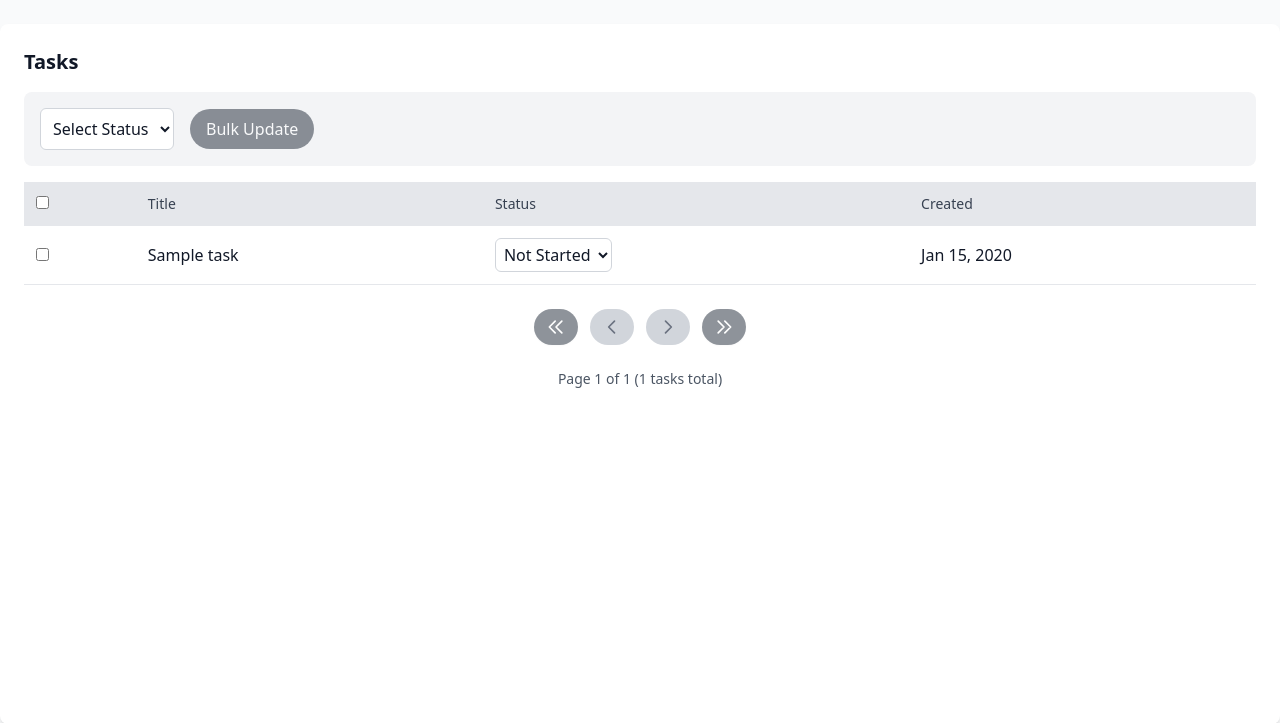
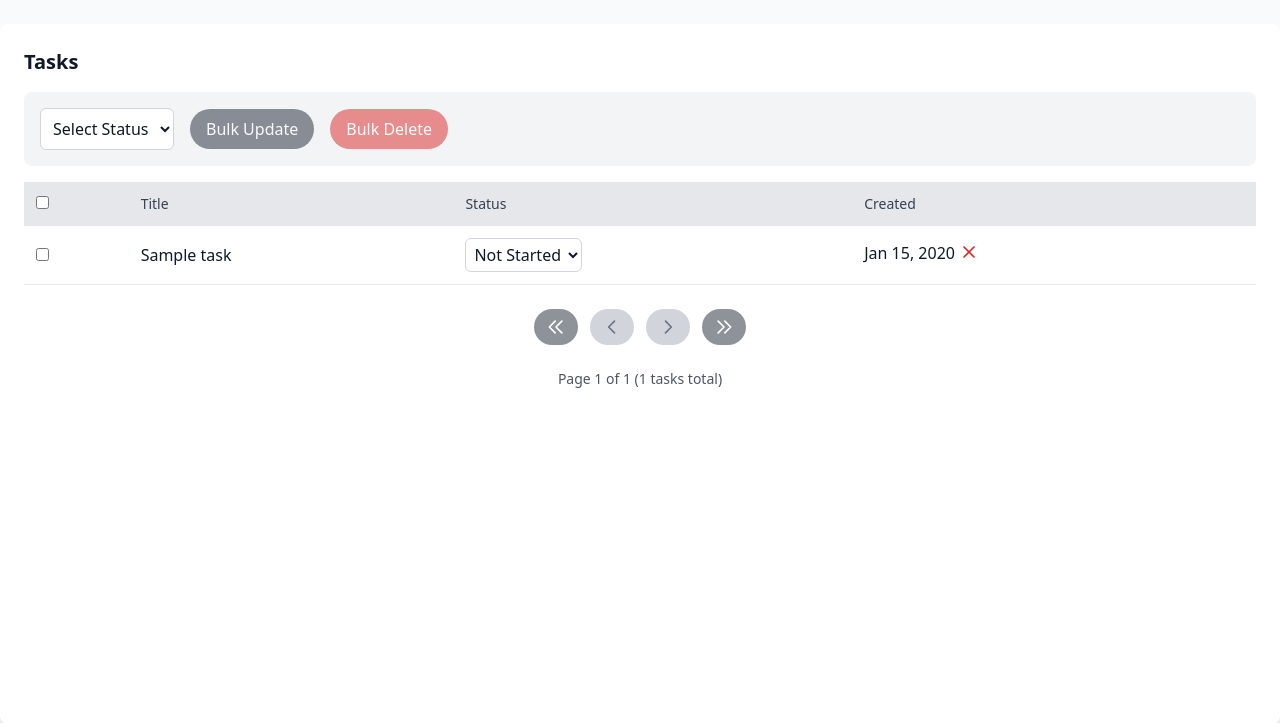
Before and after one commit to Direwen/Task-Management-System, a Django app: page /tasks/ in a window 1280 px wide. Shown: the top 723 px of the page. Run offline with Django 5.2, Linux system fonts and the light colour scheme; tables that the repository leaves empty hold one stand-in row (values such as "Sample post"); some libraries are stand-ins or nearby versions.

Commit message:
Added individual delete and bulk delete features

```diff
--- a/backend/tasks/templates/index.html
+++ b/backend/tasks/templates/index.html
@@ -17,7 +17,7 @@
                     <select
                         name="bulk_status"
                         class="border border-gray-300 rounded-md p-2 bg-white text-gray-900 focus:outline-none focus:ring-2 focus:ring-gray-500 dark:bg-gray-700 dark:border-gray-600 dark:text-gray-100 dark:focus:ring-gray-400"
-                        onchange="toggleBulkUpdateButton()"
+                        onchange="toggleBulkButtons()"  <!-- Fix function name -->
                     >
                         <option value="" disabled selected>Select Status</option>
                         {% for value, label in status %}
@@ -31,6 +31,19 @@
                         disabled
                     >
                         Bulk Update
+                    </button>
+                    <!-- Bulk Delete Button -->
+                    <button
+                        type="submit"
+                        formaction="{% url 'bulk_delete_tasks' %}"
+                        hx-post="{% url 'bulk_delete_tasks' %}"
+                        hx-target="#task-table-body"
+                        hx-swap="innerHTML"
+                        id="bulk-delete-btn"
+                        class="px-4 py-2 bg-red-600 text-white rounded-full hover:bg-red-700 transition-colors dark:bg-red-500 dark:hover:bg-red-400 disabled:opacity-50 disabled:cursor-not-allowed"
+                        disabled
+                    >
+                        Bulk Delete
                     </button>
                 </div>
 
@@ -101,19 +114,21 @@
         </div>
     </div>
 
-    <!-- JavaScript for Bulk Update -->
+    <!-- JavaScript for Bulk Actions -->
     <script>
         function toggleSelectAll(selectAllCheckbox) {
             const checkboxes = document.querySelectorAll('.task-checkbox');
             checkboxes.forEach(checkbox => checkbox.checked = selectAllCheckbox.checked);
-            toggleBulkUpdateButton();
+            toggleBulkButtons();
         }
 
-        function toggleBulkUpdateButton() {
+        function toggleBulkButtons() {
             const checkboxes = document.querySelectorAll('.task-checkbox:checked');
             const bulkStatus = document.querySelector('select[name="bulk_status"]').value;
             const bulkUpdateBtn = document.getElementById('bulk-update-btn');
+            const bulkDeleteBtn = document.getElementById('bulk-delete-btn');
             bulkUpdateBtn.disabled = (checkboxes.length === 0 || !bulkStatus);
+            bulkDeleteBtn.disabled = (checkboxes.length === 0);
         }
     </script>
 {% endblock %}
--- a/backend/tasks/templates/partials/row.html
+++ b/backend/tasks/templates/partials/row.html
@@ -1,6 +1,6 @@
 <tr class="border-b dark:border-gray-600">
     <td class="p-3">
-        <input type="checkbox" name="task_ids" value="{{ task.id }}" class="task-checkbox dark:bg-gray-700 dark:border-gray-600" onchange="toggleBulkUpdateButton()">
+        <input type="checkbox" name="task_ids" value="{{ task.id }}" class="task-checkbox dark:bg-gray-700 dark:border-gray-600" onchange="toggleBulkButtons()">  <!-- Fix function name -->
     </td>
     <td class="p-3 text-gray-900 dark:text-gray-100">{{ task.title }}</td>
     <td class="p-3">
@@ -20,5 +20,22 @@
             </select>
         </form>
     </td>
-    <td class="p-3 text-gray-900 dark:text-gray-100">{{ task.created_at|date:"M d, Y" }}</td>
+    <td class="p-3 text-gray-900 dark:text-gray-100 flex items-center space-x-2">
+        {{ task.created_at|date:"M d, Y" }}
+        <form method="post" action="{% url 'delete_task' task.id %}">
+            {% csrf_token %}
+            <button
+                type="submit"
+                hx-post="{% url 'delete_task' task.id %}"
+                hx-target="#task-table-body"
+                hx-swap="innerHTML"
+                class="p-1 text-red-600 hover:text-red-800 dark:text-red-400 dark:hover:text-red-300"
+                title="Delete Task"
+            >
+                <svg class="w-5 h-5" fill="none" stroke="currentColor" viewBox="0 0 24 24" xmlns="http://www.w3.org/2000/svg">
+                    <path stroke-linecap="round" stroke-linejoin="round" stroke-width="2" d="M6 18L18 6M6 6l12 12"></path>
+                </svg>
+            </button>
+        </form>
+    </td>
 </tr>
--- a/backend/tasks/urls.py
+++ b/backend/tasks/urls.py
@@ -4,5 +4,7 @@ from . import views
 urlpatterns = [
     path("", views.tasks_dashboard, name="task_list"),
     path("update/<int:pk>", views.update_task, name="update_task"),
+    path("delete/<int:pk>", views.delete_task, name="delete_task"),
     path("bulk-update/", views.bulk_update_tasks, name="bulk_update_tasks"),
+    path("bulk-delete/", views.bulk_delete_tasks, name="bulk_delete_tasks"),
 ]
--- a/backend/tasks/views.py
+++ b/backend/tasks/views.py
@@ -5,63 +5,67 @@ from django.http import HttpResponse
 from .forms import TaskForm
 from .models import Task
 
+def get_paginated_tasks(request, tasks=None):
+    """Helper function to paginate tasks and build context."""
+    # Use provided tasks or fetch all if None
+    tasks = tasks if tasks is not None else Task.objects.all()
+    paginated = Paginator(tasks, 5)
+    page = paginated.get_page(request.GET.get("page", 1))
+    return {
+        "tasks": page,
+        "status": Task.STATUS_CHOICES
+    }
+
 def tasks_dashboard(request):
-    tasks = Task.objects.all()
-    paginated = Paginator(tasks, 5)
-    page_number = request.GET.get("page", 1)
-    page = paginated.get_page(page_number)
-    context = {
-        "tasks" : page,
-        "status" : Task.STATUS_CHOICES
-    }
+    context = get_paginated_tasks(request)
     return render(request, "index.html", context)
-
 
 def update_task(request, pk):
     task = get_object_or_404(Task, pk=pk)
-
     if request.method == "POST":
         new_status = request.POST.get("status")
         task.status = new_status
         task.save()
         return render(request, "partials/row.html", {"task": task, "status": Task.STATUS_CHOICES})
 
+def delete_task(request, pk):
+    task = get_object_or_404(Task, pk=pk)
+    if request.method == "POST":
+        task.delete()
+        context = get_paginated_tasks(request)
+        return render(request, "partials/table.html", context)
+
 def bulk_update_tasks(request):
     if request.method != "POST":
         return HttpResponse("Invalid request: Must be POST", status=400)
 
-    # Collect records ids in a list
     task_ids = request.POST.getlist("task_ids")
-    # get the new status value
     new_status = request.POST.get("bulk_status")
-
-    # Terminate if there are no selected ids or no status provided
     if not task_ids or not new_status:
         return HttpResponse("Invalid request: No task IDs or status provided", status=400)
 
-    # Fetch all selected tasks
     all_tasks = Task.objects.filter(pk__in=task_ids)
-
-    # Filter out tasks with "DONE" status if the new status is "DONE"
     if new_status is Task.DONE_STATUS:
         valid_tasks = all_tasks.exclude(status=Task.DONE_STATUS)
     else:
         valid_tasks = all_tasks
 
-    # If the new status is "DONE", exclude tasks with "Not Started" status
     if new_status == Task.DONE_STATUS:
         valid_tasks = valid_tasks.exclude(status=Task.NOT_STARTED_STATUS)
 
-    # Batch update the status of all valid tasks
     valid_tasks.update(status=new_status)
+    # Pass all_tasks if less than 5, otherwise fetch all
+    context = get_paginated_tasks(request, all_tasks if len(all_tasks) == 5 else None)
+    return render(request, "partials/table.html", context)
 
-    if (len(all_tasks) != 5):
-        all_tasks = Task.objects.all()
-    paginated = Paginator(all_tasks, 5)
-    page_number = request.GET.get("page", 1)
-    page = paginated.get_page(page_number)
-    context = {
-        "tasks": page,
-        "status": Task.STATUS_CHOICES
-    }
+def bulk_delete_tasks(request):
+    if request.method != "POST":
+        return HttpResponse("Invalid request: Must be POST", status=400)
+
+    task_ids = request.POST.getlist("task_ids")
+    if not task_ids:
+        return HttpResponse("Invalid request: No task IDs", status=400)
+
+    Task.objects.filter(pk__in=task_ids).delete()
+    context = get_paginated_tasks(request)
     return render(request, "partials/table.html", context)
```
